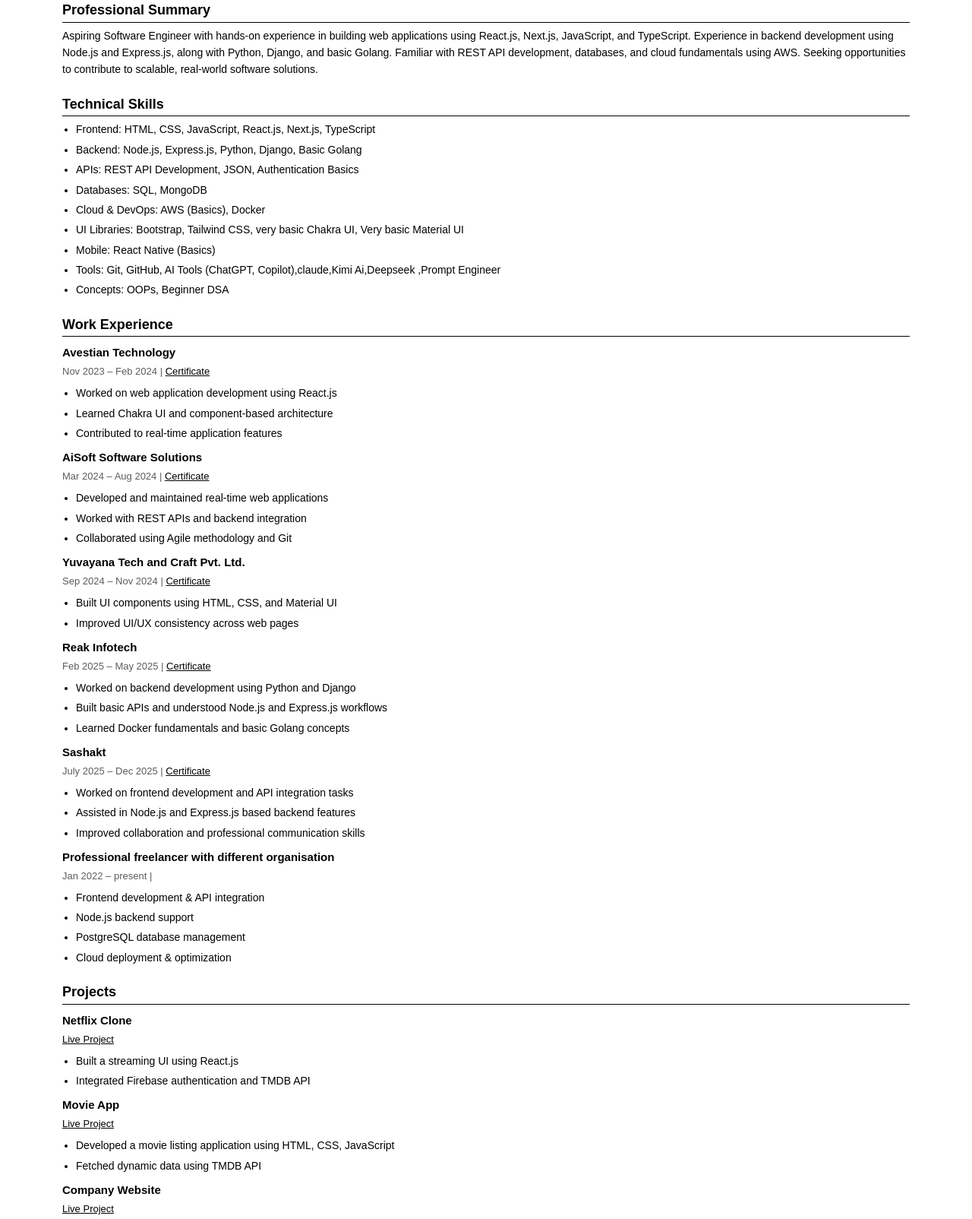
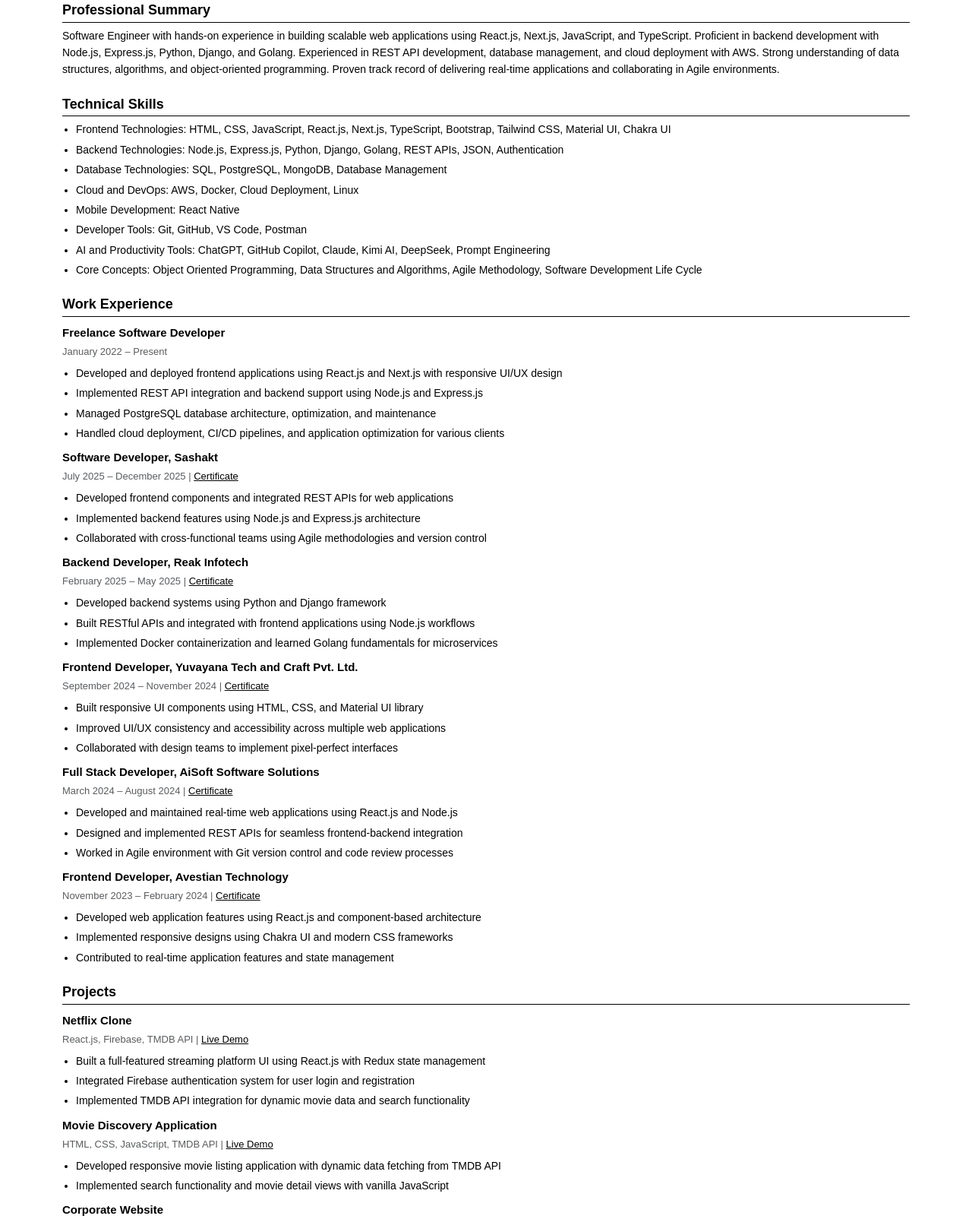
Before and after one commit to Ritikjain91/Resume, a website: page index.html in a window 1280 px wide. Shown: the part 159-1763 px from the top of the page at 76% size. Drawn offline with nearby package versions, Linux system fonts and the light colour scheme.

Commit message:
update the code

```diff
--- a/index.html
+++ b/index.html
@@ -61,11 +61,12 @@
   <div class="section">
     <h2>Professional Summary</h2>
     <p>
-      Aspiring Software Engineer with hands-on experience in building web applications using
-      React.js, Next.js, JavaScript, and TypeScript. Experience in backend development using
-      Node.js and Express.js, along with Python, Django, and basic Golang. Familiar with REST
-      API development, databases, and cloud fundamentals using AWS. Seeking opportunities to
-      contribute to scalable, real-world software solutions.
+      Software Engineer with hands-on experience in building scalable web applications using
+      React.js, Next.js, JavaScript, and TypeScript. Proficient in backend development with
+      Node.js, Express.js, Python, Django, and Golang. Experienced in REST API development,
+      database management, and cloud deployment with AWS. Strong understanding of data structures,
+      algorithms, and object-oriented programming. Proven track record of delivering real-time
+      applications and collaborating in Agile environments.
     </p>
   </div>
 
@@ -73,15 +74,14 @@
   <div class="section">
     <h2>Technical Skills</h2>
     <ul>
-      <li>Frontend: HTML, CSS, JavaScript, React.js, Next.js, TypeScript</li>
-      <li>Backend: Node.js, Express.js, Python, Django, Basic Golang</li>
-      <li>APIs: REST API Development, JSON, Authentication Basics</li>
-      <li>Databases: SQL, MongoDB</li>
-      <li>Cloud & DevOps: AWS (Basics), Docker</li>
-      <li>UI Libraries: Bootstrap, Tailwind CSS, very basic Chakra UI, Very basic Material UI</li>
-      <li>Mobile: React Native (Basics)</li>
-      <li>Tools: Git, GitHub, AI Tools (ChatGPT, Copilot),claude,Kimi Ai,Deepseek ,Prompt Engineer  </li>
-      <li>Concepts: OOPs, Beginner DSA</li>
+      <li>Frontend Technologies: HTML, CSS, JavaScript, React.js, Next.js, TypeScript, Bootstrap, Tailwind CSS, Material UI, Chakra UI</li>
+      <li>Backend Technologies: Node.js, Express.js, Python, Django, Golang, REST APIs, JSON, Authentication</li>
+      <li>Database Technologies: SQL, PostgreSQL, MongoDB, Database Management</li>
+      <li>Cloud and DevOps: AWS, Docker, Cloud Deployment, Linux</li>
+      <li>Mobile Development: React Native</li>
+      <li>Developer Tools: Git, GitHub, VS Code, Postman</li>
+      <li>AI and Productivity Tools: ChatGPT, GitHub Copilot, Claude, Kimi AI, DeepSeek, Prompt Engineering</li>
+      <li>Core Concepts: Object Oriented Programming, Data Structures and Algorithms, Agile Methodology, Software Development Life Cycle</li>
     </ul>
   </div>
 
@@ -89,66 +89,54 @@
   <div class="section">
     <h2>Work Experience</h2>
 
-    <h3>Avestian Technology</h3>
-    <p class="text-muted">Nov 2023 – Feb 2024 |
-      <a href="https://drive.google.com/file/d/1okJAWaP_EnXzmO-XOpDwrlFTN2sedqJy/view">Certificate</a>
-    </p>
+    <h3>Freelance Software Developer</h3>
+    <p class="text-muted">January 2022 – Present</p>
     <ul>
-      <li>Worked on web application development using React.js</li>
-      <li>Learned Chakra UI and component-based architecture</li>
-      <li>Contributed to real-time application features</li>
+      <li>Developed and deployed frontend applications using React.js and Next.js with responsive UI/UX design</li>
+      <li>Implemented REST API integration and backend support using Node.js and Express.js</li>
+      <li>Managed PostgreSQL database architecture, optimization, and maintenance</li>
+      <li>Handled cloud deployment, CI/CD pipelines, and application optimization for various clients</li>
     </ul>
 
-    <h3>AiSoft Software Solutions</h3>
-    <p class="text-muted">Mar 2024 – Aug 2024 |
-      <a href="https://drive.google.com/file/d/1yd-Y7hgEgHbUSl9_aVdjDU3phssPmY9d/view">Certificate</a>
-    </p>
+    <h3>Software Developer, Sashakt</h3>
+    <p class="text-muted">July 2025 – December 2025 | <a href="https://drive.google.com/file/d/1UBGfjQ8tkxRA75yzRPH64LWj3tfNW5QE/view?usp=sharing">Certificate</a></p>
     <ul>
-      <li>Developed and maintained real-time web applications</li>
-      <li>Worked with REST APIs and backend integration</li>
-      <li>Collaborated using Agile methodology and Git</li>
+      <li>Developed frontend components and integrated REST APIs for web applications</li>
+      <li>Implemented backend features using Node.js and Express.js architecture</li>
+      <li>Collaborated with cross-functional teams using Agile methodologies and version control</li>
     </ul>
 
-    <h3>Yuvayana Tech and Craft Pvt. Ltd.</h3>
-    <p class="text-muted">Sep 2024 – Nov 2024 |
-      <a href="https://drive.google.com/file/d/1ZhY6HwFxi-heAhvZWWGUsmBReIoUhpB3/view">Certificate</a>
-    </p>
+    <h3>Backend Developer, Reak Infotech</h3>
+    <p class="text-muted">February 2025 – May 2025 | <a href="https://drive.google.com/file/d/1wQVT0O3BTPPp-2pdeRbyO584DdxvlfWy/view">Certificate</a></p>
     <ul>
-      <li>Built UI components using HTML, CSS, and Material UI</li>
-      <li>Improved UI/UX consistency across web pages</li>
+      <li>Developed backend systems using Python and Django framework</li>
+      <li>Built RESTful APIs and integrated with frontend applications using Node.js workflows</li>
+      <li>Implemented Docker containerization and learned Golang fundamentals for microservices</li>
     </ul>
 
-    <h3>Reak Infotech</h3>
-    <p class="text-muted">Feb 2025 – May 2025 |
-      <a href="https://drive.google.com/file/d/1wQVT0O3BTPPp-2pdeRbyO584DdxvlfWy/view">Certificate</a>
-    </p>
+    <h3>Frontend Developer, Yuvayana Tech and Craft Pvt. Ltd.</h3>
+    <p class="text-muted">September 2024 – November 2024 | <a href="https://drive.google.com/file/d/1ZhY6HwFxi-heAhvZWWGUsmBReIoUhpB3/view">Certificate</a></p>
     <ul>
-      <li>Worked on backend development using Python and Django</li>
-      <li>Built basic APIs and understood Node.js and Express.js workflows</li>
-      <li>Learned Docker fundamentals and basic Golang concepts</li>
+      <li>Built responsive UI components using HTML, CSS, and Material UI library</li>
+      <li>Improved UI/UX consistency and accessibility across multiple web applications</li>
+      <li>Collaborated with design teams to implement pixel-perfect interfaces</li>
     </ul>
 
-    <h3>Sashakt</h3>
-        <p class="text-muted">July 2025 – Dec 2025 |
-      <a href="https://drive.google.com/file/d/1UBGfjQ8tkxRA75yzRPH64LWj3tfNW5QE/view?usp=sharing">Certificate</a>
-    </p>
+    <h3>Full Stack Developer, AiSoft Software Solutions</h3>
+    <p class="text-muted">March 2024 – August 2024 | <a href="https://drive.google.com/file/d/1yd-Y7hgEgHbUSl9_aVdjDU3phssPmY9d/view">Certificate</a></p>
     <ul>
-      <li>Worked on frontend development and API integration tasks</li>
-      <li>Assisted in Node.js and Express.js based backend features</li>
-      <li>Improved collaboration and professional communication skills</li>
+      <li>Developed and maintained real-time web applications using React.js and Node.js</li>
+      <li>Designed and implemented REST APIs for seamless frontend-backend integration</li>
+      <li>Worked in Agile environment with Git version control and code review processes</li>
     </ul>
 
-       <h3>Professional freelancer with different organisation </h3>
-        <p class="text-muted">Jan 2022 – present |
-      <!-- <a href="">Certificate</a> -->
-    </p>
-   <ul>
-  <li>Frontend development & API integration</li>
-  <li>Node.js backend support</li>
-  <li>PostgreSQL database management</li>
-  <li>Cloud deployment & optimization</li>
-</ul>
-
+    <h3>Frontend Developer, Avestian Technology</h3>
+    <p class="text-muted">November 2023 – February 2024 | <a href="https://drive.google.com/file/d/1okJAWaP_EnXzmO-XOpDwrlFTN2sedqJy/view">Certificate</a></p>
+    <ul>
+      <li>Developed web application features using React.js and component-based architecture</li>
+      <li>Implemented responsive designs using Chakra UI and modern CSS frameworks</li>
+      <li>Contributed to real-time application features and state management</li>
+    </ul>
   </div>
 
   <!-- Projects -->
@@ -157,28 +145,30 @@
 
     <h3>Netflix Clone</h3>
     <p class="text-muted">
-      <a href="https://669a316e28818db0ae4f9f2e--cute-cascaron-e7c739.netlify.app/">Live Project</a>
+      React.js, Firebase, TMDB API | <a href="https://669a316e28818db0ae4f9f2e--cute-cascaron-e7c739.netlify.app/">Live Demo</a>
     </p>
     <ul>
-      <li>Built a streaming UI using React.js</li>
-      <li>Integrated Firebase authentication and TMDB API</li>
+      <li>Built a full-featured streaming platform UI using React.js with Redux state management</li>
+      <li>Integrated Firebase authentication system for user login and registration</li>
+      <li>Implemented TMDB API integration for dynamic movie data and search functionality</li>
     </ul>
 
-    <h3>Movie App</h3>
+    <h3>Movie Discovery Application</h3>
     <p class="text-muted">
-      <a href="https://ritikjain91.github.io/MovieApp/">Live Project</a>
+      HTML, CSS, JavaScript, TMDB API | <a href="https://ritikjain91.github.io/MovieApp/">Live Demo</a>
     </p>
     <ul>
-      <li>Developed a movie listing application using HTML, CSS, JavaScript</li>
-      <li>Fetched dynamic data using TMDB API</li>
+      <li>Developed responsive movie listing application with dynamic data fetching from TMDB API</li>
+      <li>Implemented search functionality and movie detail views with vanilla JavaScript</li>
     </ul>
 
-    <h3>Company Website</h3>
+    <h3>Corporate Website</h3>
     <p class="text-muted">
-      <a href="https://profound-douhua-2992fc.netlify.app/">Live Project</a>
+      React.js, CSS, Responsive Design | <a href="https://profound-douhua-2992fc.netlify.app/">Live Demo</a>
     </p>
     <ul>
-      <li>Created a corporate website using React.js and CSS</li>
+      <li>Created a professional corporate website using React.js with modern UI/UX principles</li>
+      <li>Implemented responsive design ensuring cross-browser compatibility</li>
     </ul>
   </div>
 
@@ -186,22 +176,23 @@
   <div class="section">
     <h2>Education</h2>
 
-    <h3>B.Tech in Computer Science</h3>
-    <p class="text-muted">Shri Ram Institute of Technology, Jabalpur (2019 – 2023)</p>
+    <h3>Bachelor of Technology in Computer Science</h3>
+    <p class="text-muted">Shri Ram Institute of Technology, Jabalpur | 2019 – 2023</p>
     <ul>
-      <li>CGPA: 7.81</li>
+      <li>CGPA: 7.81/10</li>
+      <li>Coursework: Data Structures, Algorithms, Database Management, Web Development, Software Engineering</li>
     </ul>
 
-    <h3>Class 12 (PCM)</h3>
-    <p class="text-muted">Takshila Higher Secondary School (2018 – 2019)</p>
+    <h3>Senior Secondary (Class 12), PCM</h3>
+    <p class="text-muted">Takshila Higher Secondary School | 2018 – 2019</p>
     <ul>
       <li>Percentage: 68%</li>
     </ul>
 
-    <h3>Class 10</h3>
-    <p class="text-muted">Marthoma Gram Jyoti School (2015 – 2016)</p>
+    <h3>Secondary School (Class 10)</h3>
+    <p class="text-muted">Marthoma Gram Jyoti School | 2015 – 2016</p>
     <ul>
-      <li>CGPA: 7.8</li>
+      <li>CGPA: 7.8/10</li>
     </ul>
   </div>
 
```
